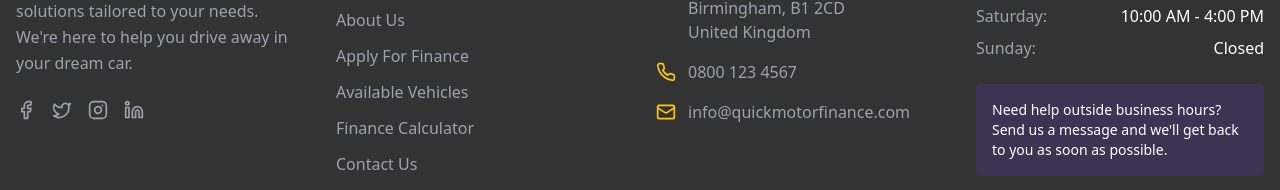
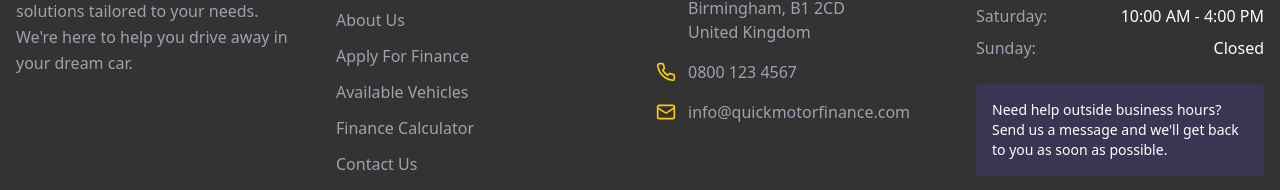
Before and after one commit to Outbound121/sleek-car-funding-96, a React (Vite) app: page / in a window 1280 px wide. Shown: the part 3744-3934 px from the top of the page. Built offline with nearby package versions, Linux system fonts and the light colour scheme.

Commit message:
Remove social media icons
Removes the Facebook, Twitter, Instagram, and LinkedIn icons from the footer.

```diff
--- a/src/components/Footer.tsx
+++ b/src/components/Footer.tsx
@@ -1,5 +1,5 @@
 
-import { Car, Mail, Phone, MapPin, Facebook, Twitter, Instagram, Linkedin } from "lucide-react";
+import { Car, Mail, Phone, MapPin } from "lucide-react";
 
 export const Footer = () => {
   return (
@@ -16,20 +16,6 @@ export const Footer = () => {
               Providing affordable car finance solutions tailored to your needs.
               We're here to help you drive away in your dream car.
             </p>
-            <div className="flex space-x-4">
-              <a href="#" className="text-gray-400 hover:text-qmf-yellow transition-colors">
-                <Facebook className="h-5 w-5" />
-              </a>
-              <a href="#" className="text-gray-400 hover:text-qmf-yellow transition-colors">
-                <Twitter className="h-5 w-5" />
-              </a>
-              <a href="#" className="text-gray-400 hover:text-qmf-yellow transition-colors">
-                <Instagram className="h-5 w-5" />
-              </a>
-              <a href="#" className="text-gray-400 hover:text-qmf-yellow transition-colors">
-                <Linkedin className="h-5 w-5" />
-              </a>
-            </div>
           </div>
 
           {/* Quick Links */}
```
